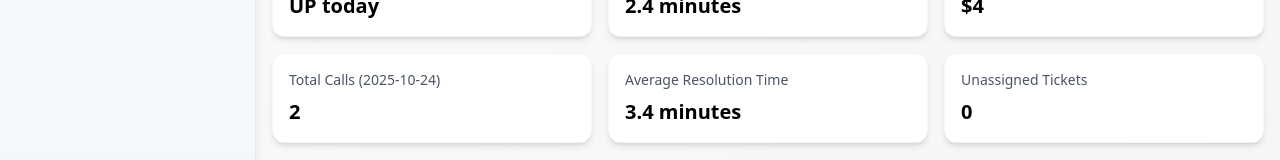
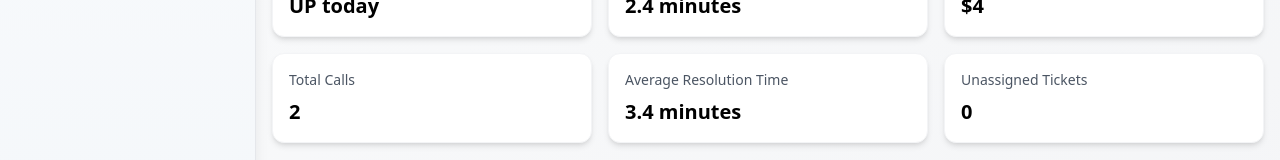
Before and after one commit to ranjithRW/new-allsec-dashboard, a React (Vite) app: page / in a window 1280 px wide. Shown: the part 237-397 px from the top of the page. Built offline with nearby package versions, Linux system fonts and the light colour scheme.

Commit message:
small ui fix

```diff
--- a/src/pages/CXReports.tsx
+++ b/src/pages/CXReports.tsx
@@ -408,7 +408,7 @@ export default function CXReports() {
           { label: 'Intent Recognition', value: filteredKPIs.intentRecognition, color: 'from-blue-500 to-cyan-500' },
           { label: 'Average Response Time', value: filteredKPIs.avgResponseTime, color: 'from-green-500 to-emerald-500' },
           { label: 'Cost', value: filteredKPIs.cost, color: 'from-amber-500 to-orange-500' },
-          { label: `Total Calls (${selectedPeriod === 'day' ? selectedDate : selectedPeriod})`, value: filteredKPIs.totalCallsToday, color: 'from-purple-500 to-pink-500' },
+          { label: 'Total Calls', value: filteredKPIs.totalCallsToday, color: 'from-purple-500 to-pink-500' },
           { label: 'Average Resolution Time', value: filteredKPIs.avgResolutionTime, color: 'from-cyan-500 to-blue-500' },
           { label: 'Unassigned Tickets', value: filteredKPIs.unassignedTickets, color: 'from-red-500 to-orange-500' }
         ].map((kpi) => (
```
